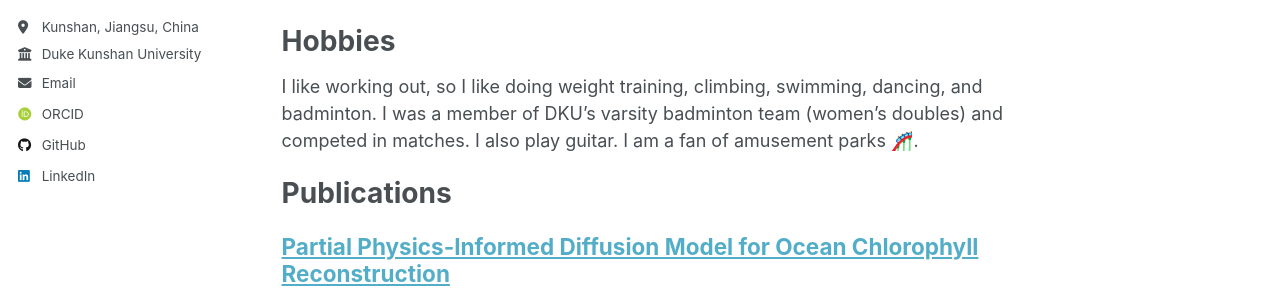
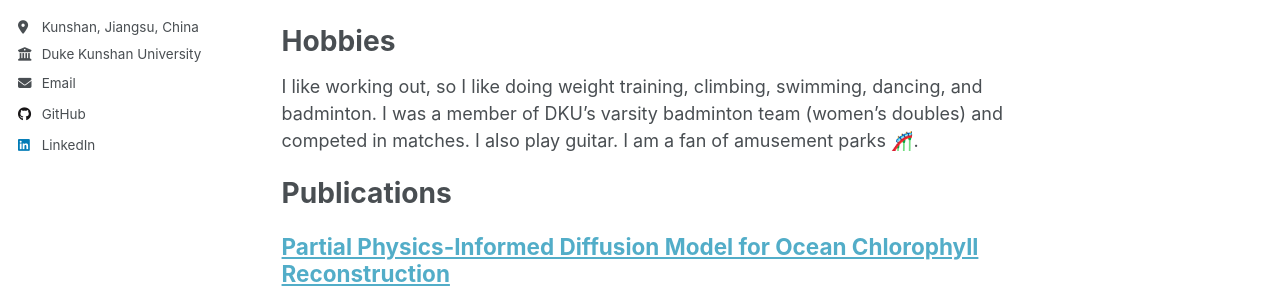
Before and after one commit to CeciliaTheBirb/CeciliaTheBirb.github.io, a Jekyll site: the page built from _pages/about.md, in a window 1280 px wide. Shown: the part 400-697 px from the top of the page. Built offline with Jekyll 4.4.1, drawn with Linux system fonts in a browser that asks for light colours; emoji names are drawn with the system emoji font; some web fonts are replaced; a script that is not in the unit is left out.

Commit message:
remove orcid

```diff
--- a/_config.yml
+++ b/_config.yml
@@ -37,7 +37,7 @@ author:
   googlescholar    :
   inspire-hep      :
   impactstory      :
-  orcid            : "https://orcid.org/"
+  orcid            :
   semantic         :
   pubmed           :
   researchgate     :
--- a/_data/cv.json
+++ b/_data/cv.json
@@ -17,11 +17,6 @@
         "network": "Google Scholar",
         "username": "",
         "url": "https://scholar.google.com/citations?user=PS_CX0AAAAAJ"
-      },
-      {
-        "network": "ORCID",
-        "username": "",
-        "url": "http://orcid.org/yourorcidurl"
       },
       {
         "network": "GitHub",
--- a/_includes/author-profile.html
+++ b/_includes/author-profile.html
@@ -52,9 +52,6 @@
       {% endif %}
       {% if author.impactstory %}
         <li><a href="{{ author.impactstory }}"><i class="ai ai-impactstory ai-fw icon-pad-right"></i>Impactstory</a></li>
-      {% endif %}
-      {% if author.orcid %}
-        <li><a href="{{ author.orcid }}"><i class="ai ai-orcid ai-fw icon-pad-right"></i>ORCID</a></li>
       {% endif %}
       {% if author.pubmed %}
         <li><a href="{{ author.pubmed }}"><i class="ai ai-pubmed ai-fw icon-pad-right"></i>PubMed</a></li>
```
